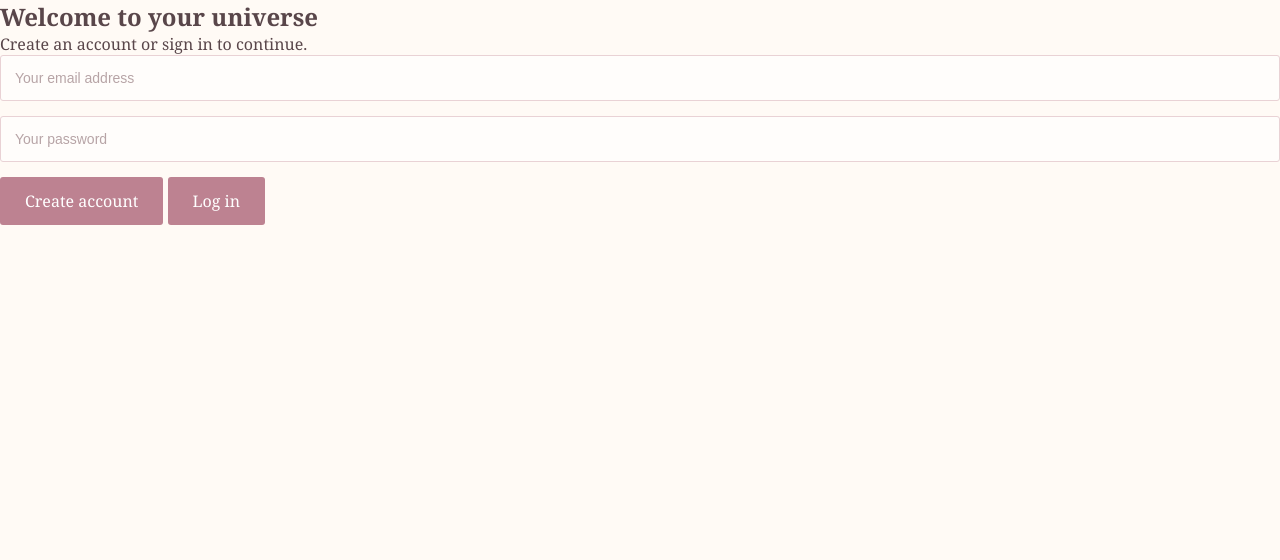
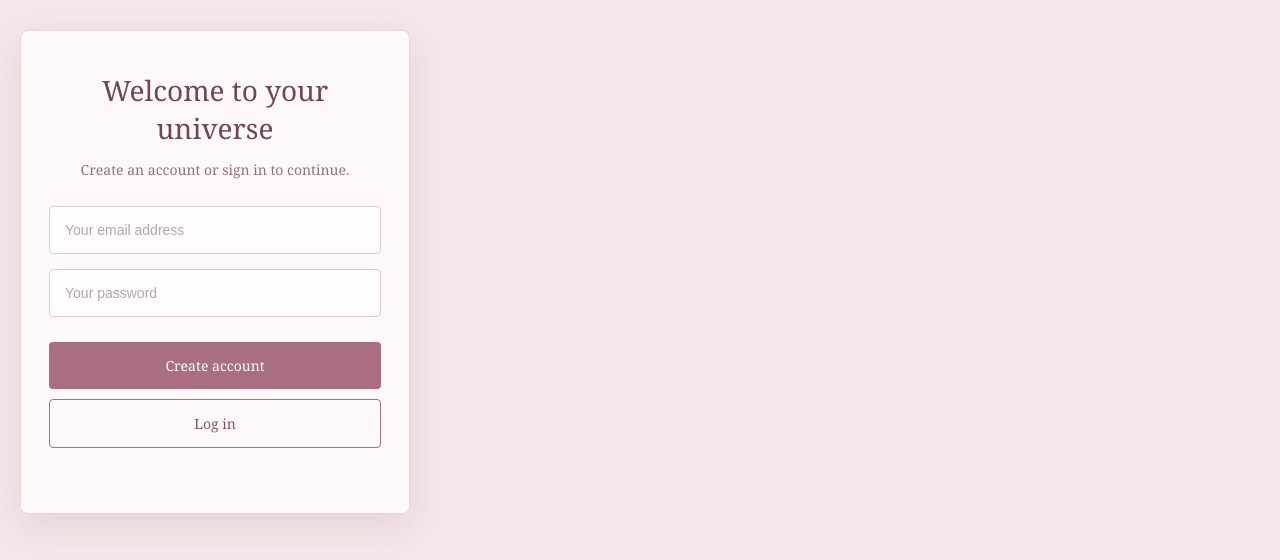
Before and after one commit to Temi11359/My-Little-Universe, a plain HTML site: page index.html in a window 1280 px wide. Both pictures are taken after a click on the button "Enter my world". Drawn offline with nearby package versions, Linux system fonts and the light colour scheme.

Commit message:
Add styles for authentication screen

```diff
--- a/style.css
+++ b/style.css
@@ -946,3 +946,89 @@ textarea::placeholder {
         padding: 40px 20px;
     }
 }
+/* ACCOUNT SCREEN */
+
+.auth-screen {
+    min-height: 100vh;
+    display: flex;
+    align-items: center;
+    justify-content: center;
+    padding: 30px 20px;
+    background: rgba(245, 229, 233, 0.94);
+}
+
+.auth-content {
+    width: 100%;
+    max-width: 390px;
+    padding: 40px 28px;
+    text-align: center;
+    background: rgba(255, 250, 249, 0.92);
+    border: 1px solid rgba(170, 110, 125, 0.25);
+    border-radius: 8px;
+    box-shadow: 0 12px 35px rgba(90, 50, 60, 0.10);
+}
+
+.auth-content h2 {
+    font-family: Georgia, serif;
+    font-size: 28px;
+    font-weight: normal;
+    color: #704653;
+    margin-bottom: 12px;
+}
+
+.auth-content p {
+    color: #92727b;
+    font-size: 14px;
+    line-height: 1.6;
+    margin-bottom: 25px;
+}
+
+.auth-content input {
+    width: 100%;
+    box-sizing: border-box;
+    padding: 15px;
+    margin-bottom: 15px;
+    border: 1px solid #e4cbd2;
+    border-radius: 4px;
+    background: #fffdfd;
+    color: #704653;
+    font-size: 14px;
+    outline: none;
+}
+
+.auth-content input:focus {
+    border-color: #b77d8e;
+}
+
+.auth-content button {
+    width: 100%;
+    padding: 14px;
+    margin-top: 10px;
+    border: none;
+    border-radius: 4px;
+    background: #a96f80;
+    color: white;
+    font-size: 14px;
+    cursor: pointer;
+    transition: 0.3s ease;
+}
+
+.auth-content button:hover {
+    background: #875363;
+}
+
+.auth-content #loginButton {
+    background: transparent;
+    border: 1px solid #a96f80;
+    color: #875363;
+}
+
+.auth-content #loginButton:hover {
+    background: #f5e5e9;
+}
+
+#authMessage {
+    margin-top: 20px;
+    font-size: 13px;
+    overflow-wrap: anywhere;
+}
```
